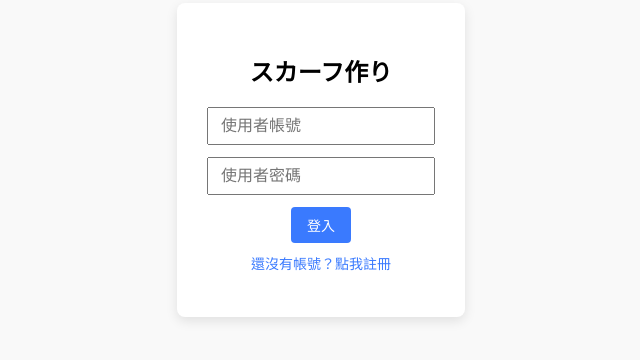
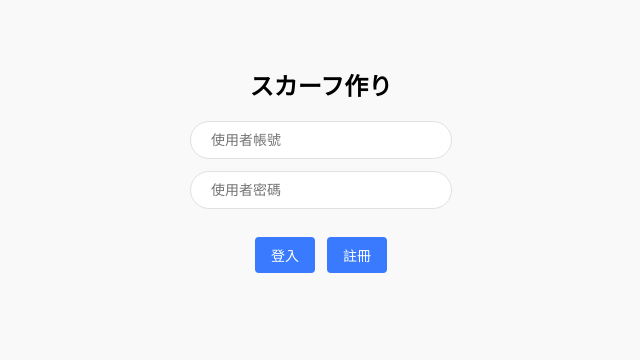
Before and after one commit to onnie1119/scarf, a plain HTML site: page index.html in a window 1280 px wide. Shown: the part 240-600 px from the top of the page, without its empty margins (319-959 px from the left). Drawn offline with Linux system fonts and the light colour scheme.

Commit message:
Update index.html

```diff
--- a/index.html
+++ b/index.html
@@ -320,29 +320,29 @@ ease;
 }
 
 .auth-box {
-  background: #fff;
-  padding: 30px;
-  border-radius: 8px;
-  box-shadow: 0 4px 12px rgba(0,0,0,0.1);
+
   text-align: center;
 }
 
 .auth-box input {
-  padding: 8px 12px;
-  font-size: 16px;
+ padding: 10px 20px;
+    font-size: 14px;
     margin-bottom: 12px;
-  width: 200px;
+    border: 1px solid #e1e1e1;
+    border-radius: 50px;
+    width: 220px;
     display: block;
     margin-left: auto;
     margin-right: auto;
 }
 
 .auth-box button {
-  padding: 8px 16px;
+ padding: 6px 18px;
     background: #3a7afe;
     color: #fff;
     border: none;
-  border-radius: 4px;
+    margin-top: 1rem;
+    border-radius: 50px;
     cursor: pointer;
 }
 
@@ -391,6 +391,22 @@ ease;
 .hidden {
   display: none;
 }
+.auth-buttons {
+  display: flex;
+  justify-content: center;
+  gap: 12px;
+  margin-top: 12px;
+}
+
+.auth-buttons button {
+  padding: 8px 16px;
+  background: #3a7afe;
+  color: #fff;
+  border: none;
+  border-radius: 4px;
+  cursor: pointer;
+  font-size: 14px;
+}
 
 
   </style>
@@ -402,8 +418,10 @@ ease;
     <h2 id="authTitle">スカーフ作り</h2>
     <input type="text" id="authUsername" placeholder="使用者帳號" />
     <input type="password" id="authPassword" placeholder="使用者密碼" />
+    <div class="auth-buttons">
 	  <button onclick="submitAuth()">登入</button>
-    <p id="toggleAuth" onclick="toggleAuthMode()">還沒有帳號？點我註冊</p>
+	  <button onclick="toggleAuthMode()" id="toggleAuthBtn">註冊</button>
+	</div>
   </div>
 </div>
 
@@ -461,7 +479,7 @@ function toggleAuthMode() {
   authMode = authMode === "login" ? "register" : "login";
   document.getElementById("authTitle").textContent = authMode === "login" ? "登入進度追蹤" : "註冊新帳號";
   document.querySelector(".auth-box button").textContent = authMode === "login" ? "登入" : "註冊";
-  document.getElementById("toggleAuth").textContent = authMode === "login" ? "還沒有帳號？點我註冊" : "已有帳號？點我登入";
+  document.getElementById("toggleAuthBtn").textContent = authMode === "login" ? "註冊" : "返回登入";
 }
 
 function submitAuth() {
```
Lines whose indentation alone changed are shown as unchanged.
